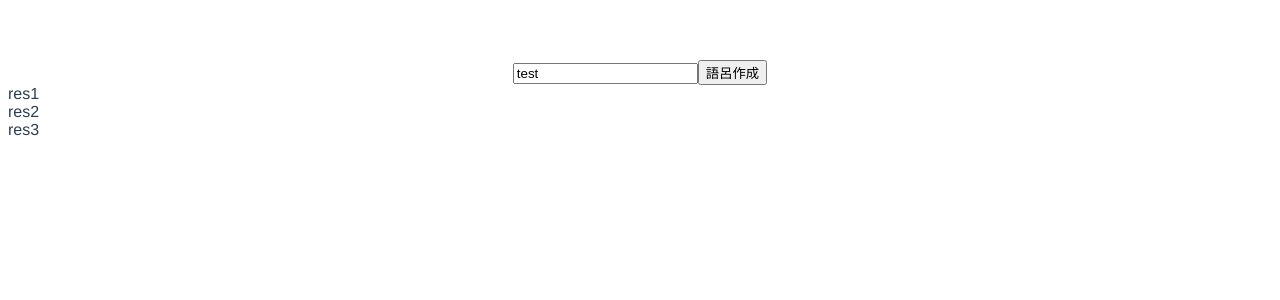
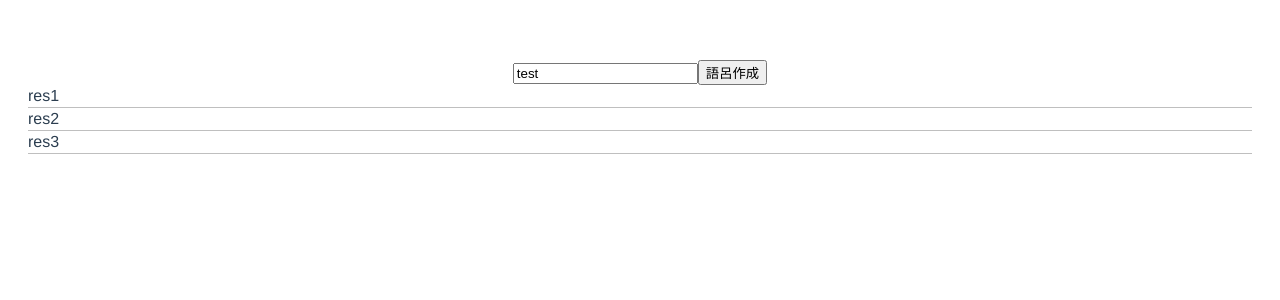
Before and after one commit to mhirosawa/make_goro_vue, a Vue app: page / in a window 1280 px wide. Shown: the top 300 px of the page. Built offline with nearby package versions, Linux system fonts and the light colour scheme.

Commit message:
CSS調整

```diff
--- a/src/components/GoroMain.vue
+++ b/src/components/GoroMain.vue
@@ -5,7 +5,7 @@
       <button v-on:click="callMakeGoro">語呂作成</button>
     </div>
     <div class="result_list">
-      <div v-for="result in results" v-bind:key="result.id">
+      <div class="result_item" v-for="result in results" v-bind:key="result.id">
         {{ result.text }}
       </div>
     </div>
@@ -28,7 +28,10 @@ export default {
   },
   methods: {
     callMakeGoro: async function () {
-      const url = "/make_goro?type=json&keyword=" + this.keyword;
+      //const url = "/make_goro?type=json&keyword=" + this.keyword;
+      const url =
+        "http://localhost:5000/makegoro/us-central1/make_goro?type=json&keyword=" +
+        this.keyword;
       const headers = {};
       const resMakeGoro = {
         response: undefined,
@@ -85,5 +88,12 @@ a {
 }
 .result_list {
   text-align: left;
+  margin-left: 20px;
+  margin-right: 20px;
+}
+.result_item {
+  border-bottom: 1px solid #8888;
+  padding-top: 2px;
+  padding-bottom: 2px;
 }
 </style>
```
